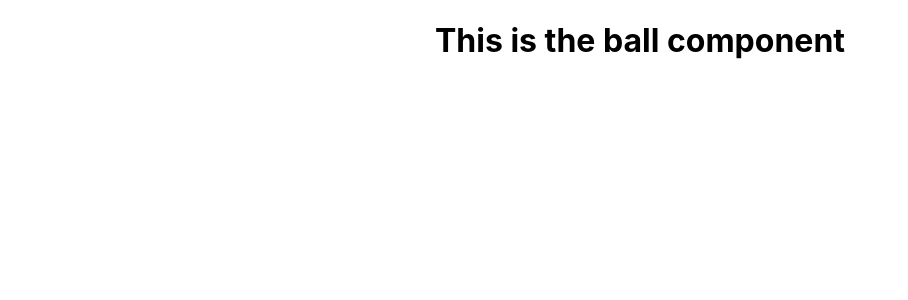
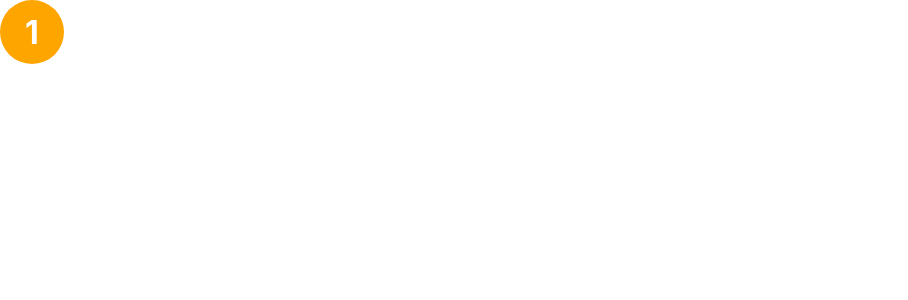
Before and after one commit to Guillermo-Martin/lottery, a React (Create React App) app: page / in a window 1280 px wide. Shown: the top 300 px of the page, without its empty margins (0-908 px from the left). Built offline with nearby package versions, Linux system fonts and the light colour scheme.

Commit message:
Create styles.css and style Ball component

```diff
--- /dev/null
+++ b/src/assets/styles/styles.css
@@ -0,0 +1,12 @@
+.Ball {
+  background-color: orange;
+  color: white;
+  font-size: 2rem;
+  font-weight: bold;
+  border-radius: 50%;
+  height: 4rem;
+  width: 4rem;
+  display: flex;
+  justify-content: center;
+  align-items: center;
+}
--- a/src/components/Ball.js
+++ b/src/components/Ball.js
@@ -1,8 +1,9 @@
 import React from 'react';
+import './../assets/styles/styles.css';
 
 function Ball() {
   return(
-    <h1>This is the ball component</h1>
+    <div className="Ball">1</div>
   );
 }
 
```
